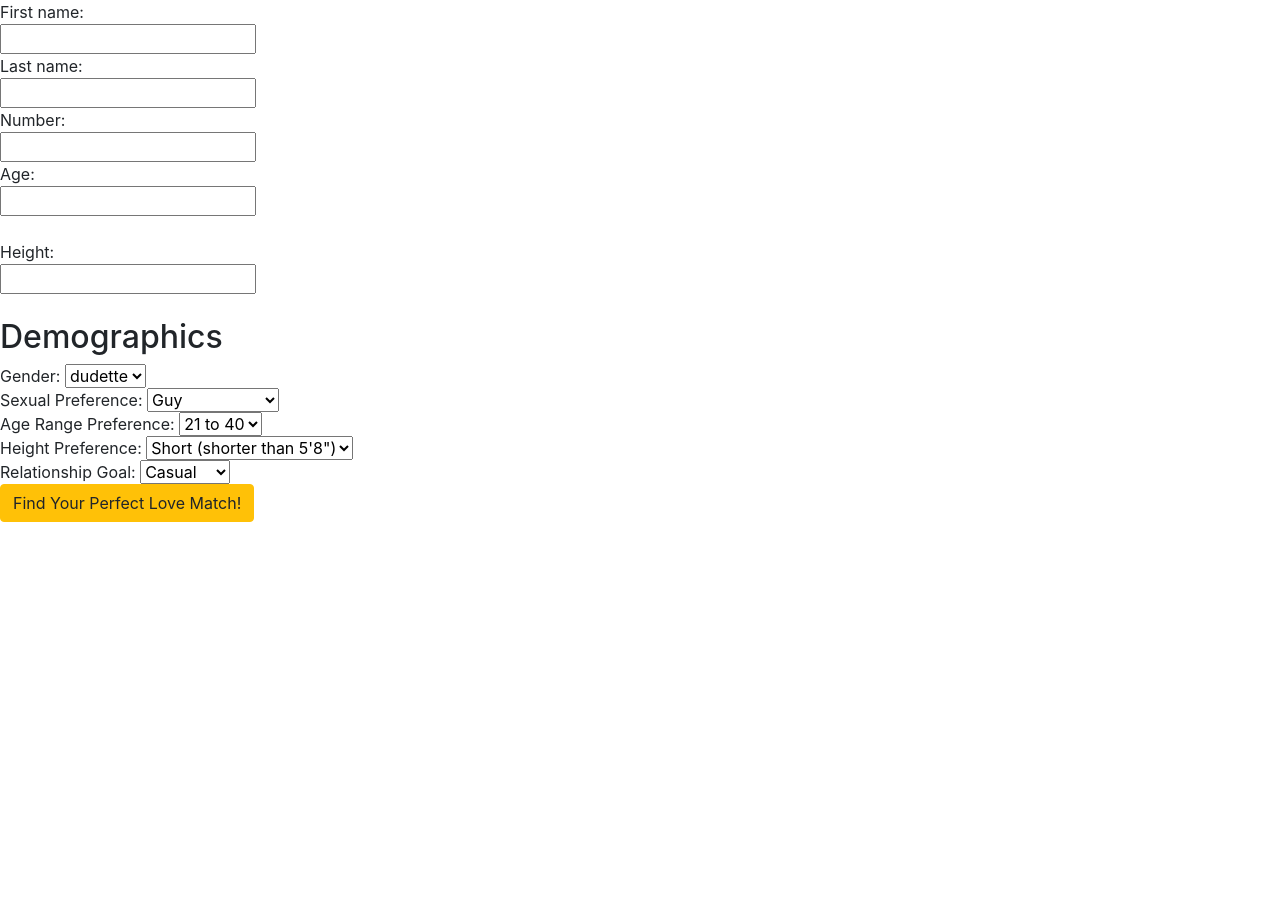
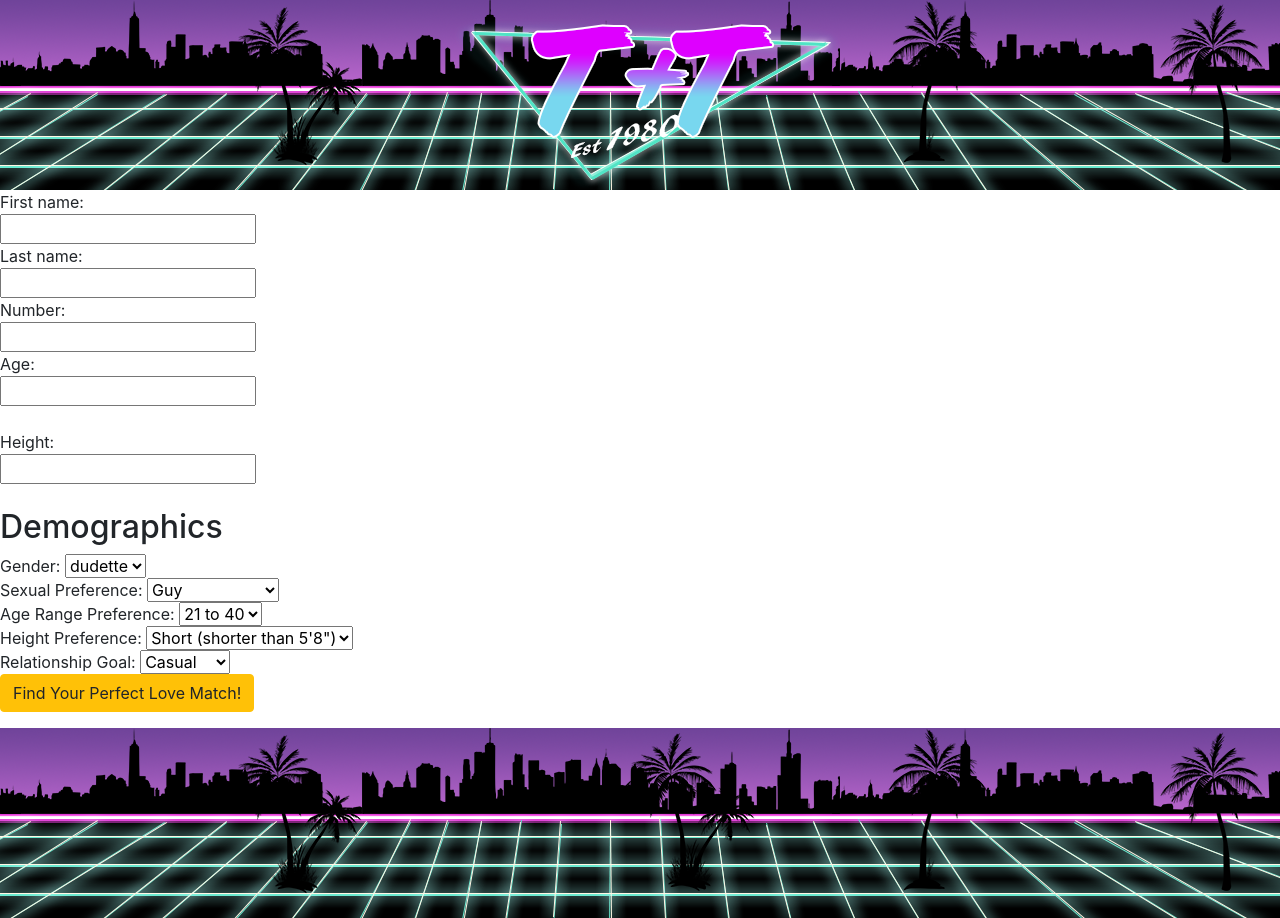
Before and after one commit to hassan-a-alkhalifah/dating-site, a plain HTML site: page dating-site/index.html in a window 1280 px wide. Before the commit the page ends 800 px from the top, so only its background shows below. Drawn offline with Linux system fonts and the light colour scheme.

Commit message:
add custom header and footer

```diff
--- a/dating-site/css/styles.css
+++ b/dating-site/css/styles.css
@@ -1,3 +1,25 @@
 #personalityForm, #matches {
   display: none;
 }
+/* .header-purple-gradient {
+  width: 100%;
+  height: 100px;
+  background: linear-gradient(#6A4196, #C86DD7);
+}
+.header-retro-black {
+  width: 100%;
+  height: 90px;
+  background-color: #000;
+  border-top: 3px solid #FFE6FB;
+
+ */
+ #header {
+   height: 190px;
+   background-image: url("../img/retro-header.png");
+   background-position: center;
+ }
+ #footer {
+   height: 190px;
+   background-image: url("../img/retro-footer.png");
+   background-position: center;
+ }
--- a/dating-site/index.html
+++ b/dating-site/index.html
@@ -9,6 +9,7 @@
     <title>Dating Site</title>
   </head>
   <body>
+    <div id="header"></div>
     <form id="generalForm" name="generalForm">
       First name:<br>
       <input type="text" name="firstName"><br>
@@ -99,6 +100,6 @@
 
     <h1 id="matches">Here are your amazing matches:</h1>
     <p><span id="personList"></span> </p>
-
+    <div id="footer"></div>
   </body>
 </html>
```
Also changed, not shown: dating-site/img/retro-footer.png (added), dating-site/img/retro-header.png (added).
